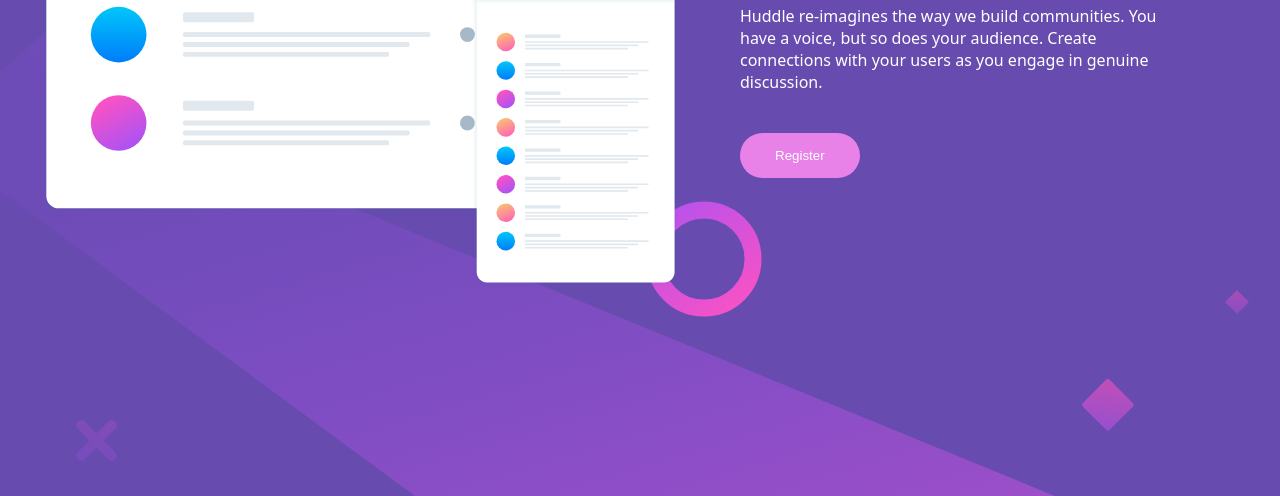
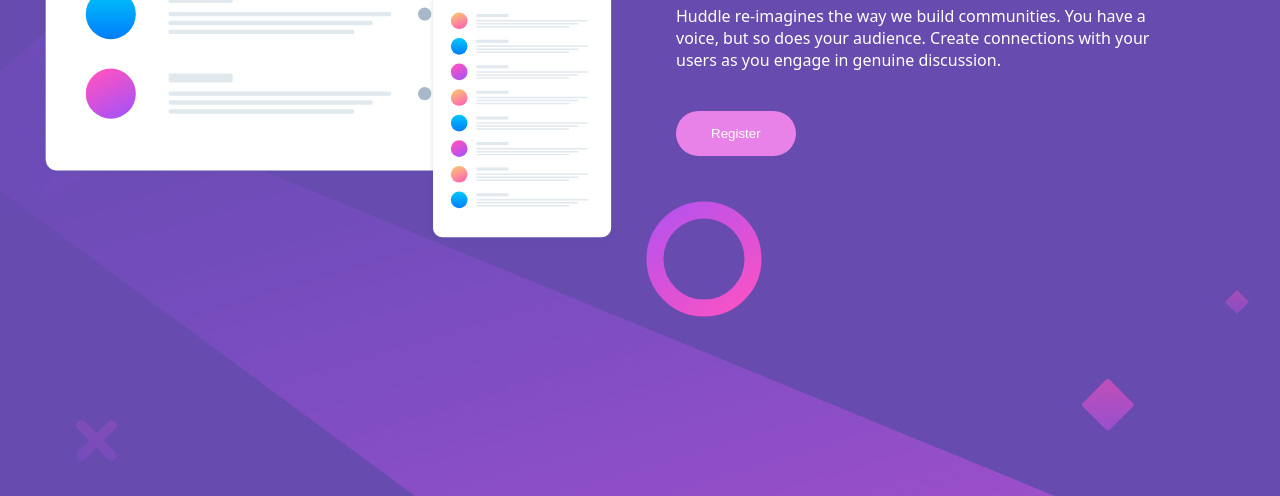
Before and after one commit to ASHISHPUNDIR12/huddle-landing-page, a plain HTML site: page index.html in a window 1280 px wide. Shown: the part 304-800 px from the top of the page. Drawn offline with nearby package versions, Linux system fonts and the light colour scheme; a web font is replaced by a local one.

Commit message:
some minor update

```diff
--- a/index.html
+++ b/index.html
@@ -16,20 +16,13 @@
   </style>
 </head>
 <body>
-<!--
-  Build The Community Your Fans Will Love
-
-  Huddle re-imagines the way we build communities. You have a voice, but so does your audience.
-  Create connections with your users as you engage in genuine discussion.
-
-  Register -->
   <nav>
     <ion-icon name="chatbox-ellipses-outline"></ion-icon>
     <span>Huddle</span>
   </nav>
   <main>
     <div class="left">
-      <img src="/images/illustration-mockups.svg" alt="tab">
+      <img src="/images/Illustration-mockups.svg" alt="tab">
     </div>
     <div class="right">
       <h2>Build The Community  <br> Your Fans Will Love</h2>
@@ -38,8 +31,5 @@
         <button>Register</button>
     </div>
   </main>
-
-
-
 </body>
 </html>
--- a/style.css
+++ b/style.css
@@ -27,7 +27,7 @@ main{
     max-width: 1200px;
 }
 .left img {
-width: 50vw;
+width: 45vw;
 }
 .right{
     color: white;
```
